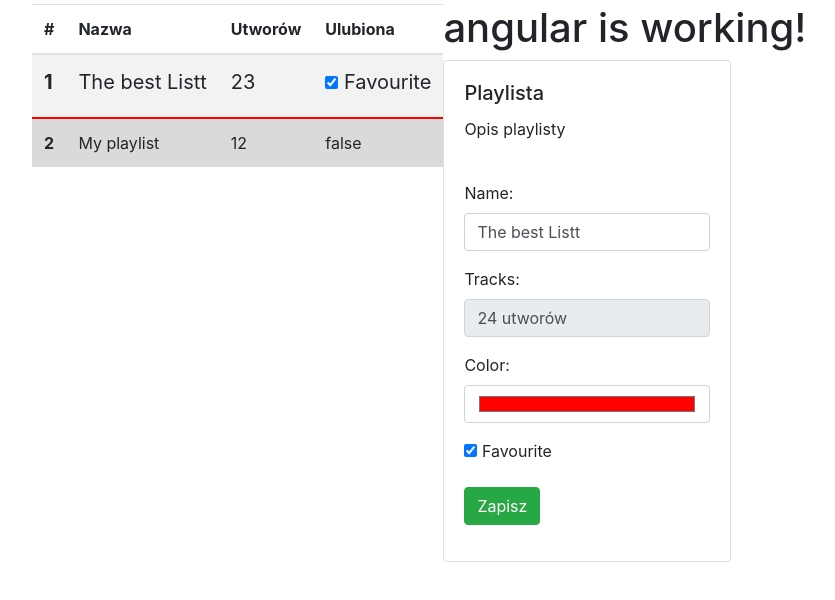
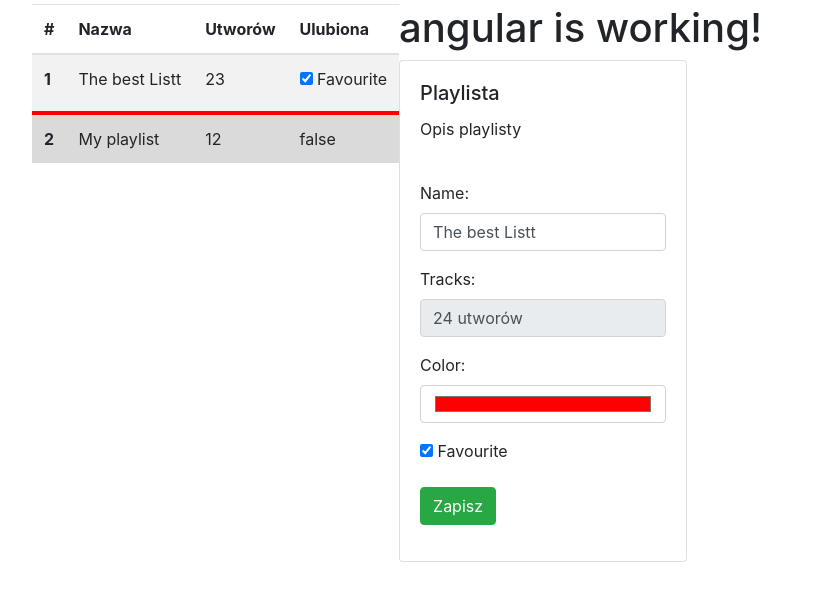
Before and after one commit to TomaszOciepa/angular-test, an Angular app: page / in a window 1280 px wide. Shown: the top 600 px of the page, without its empty margins (38-873 px from the left). Built offline with nearby package versions, Linux system fonts and the light colour scheme.

Commit message:
ngStyle directive

```diff
--- a/src/app/app.component.html
+++ b/src/app/app.component.html
@@ -2,11 +2,11 @@
 <div class="container">
   <div class="row mt-1">
 
-    <style>
+    <!-- <style>
       .border-class{
         border-bottom: 2px solid transparent;
       }
-    </style>
+    </style> -->
 
     <div class="col-xs">
       <table class="table table-striped">
@@ -21,8 +21,7 @@
         <tbody>
           <tr class="" [ngClass]="{'table-active': selected == playlist, 'border-class': true}"
            (click)="selected = playlist"
-           [style.borderBottomColor]="playlist.color"
-           [style.fontSize.px]="size">
+           [ngStyle]="getPlaylistStyle(playlist)">
             <th scope="row">1</th>
             <td> {{ playlist.name }}</td>
             <td>23</td>
--- a/src/app/app.component.ts
+++ b/src/app/app.component.ts
@@ -15,6 +15,15 @@ export class AppComponent {
     favourite: true,
   }
 
+  getPlaylistStyle(playlist){
+    return {
+      // borderBottom: '2px solid transparent',
+      borderBottomStyle: 'solid',
+      borderBottomColor: playlist.color,
+      borderBottomWidth: '4px'
+    }
+  }
+
   selected = null
 
   size = 20
```
